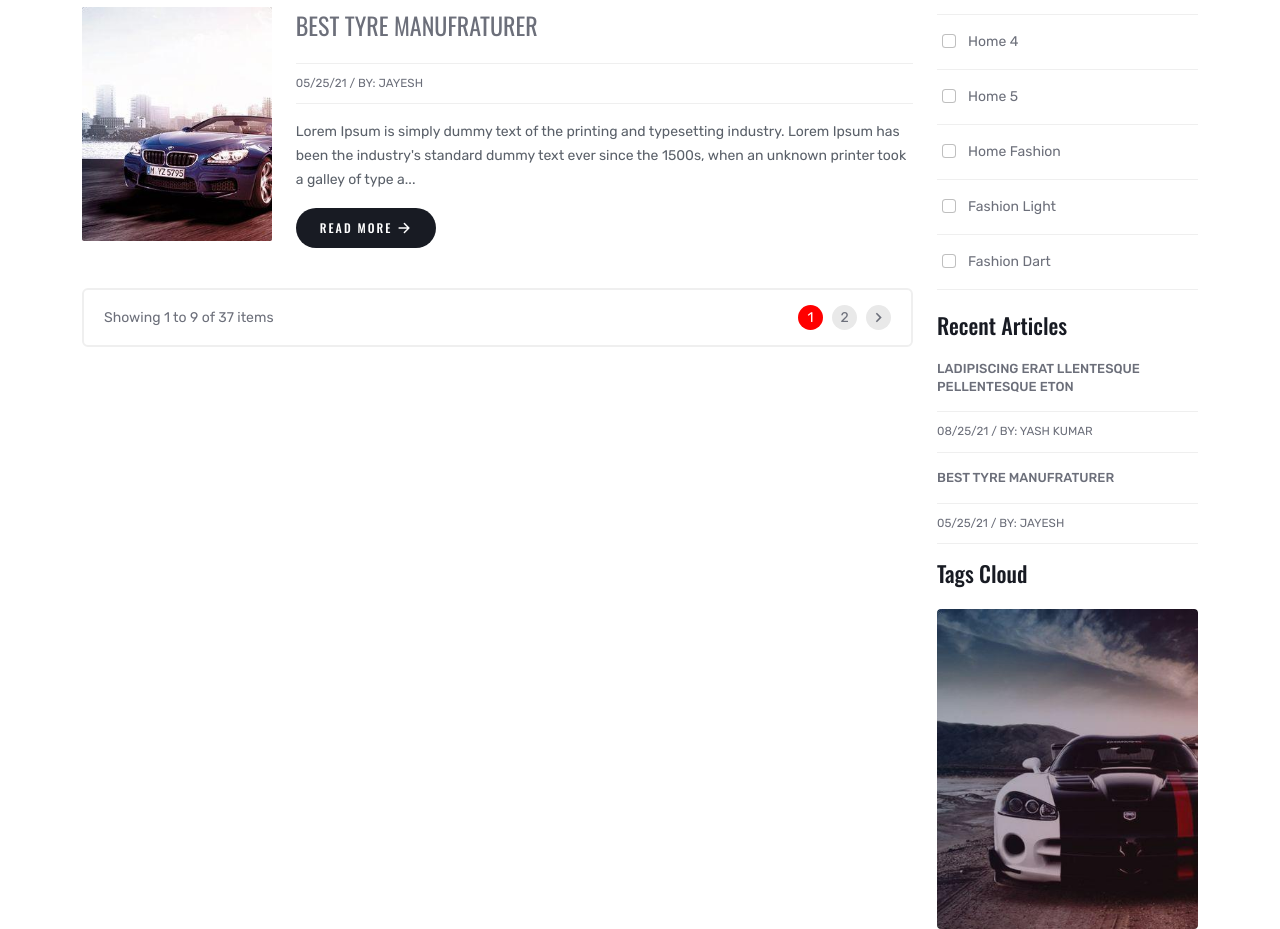
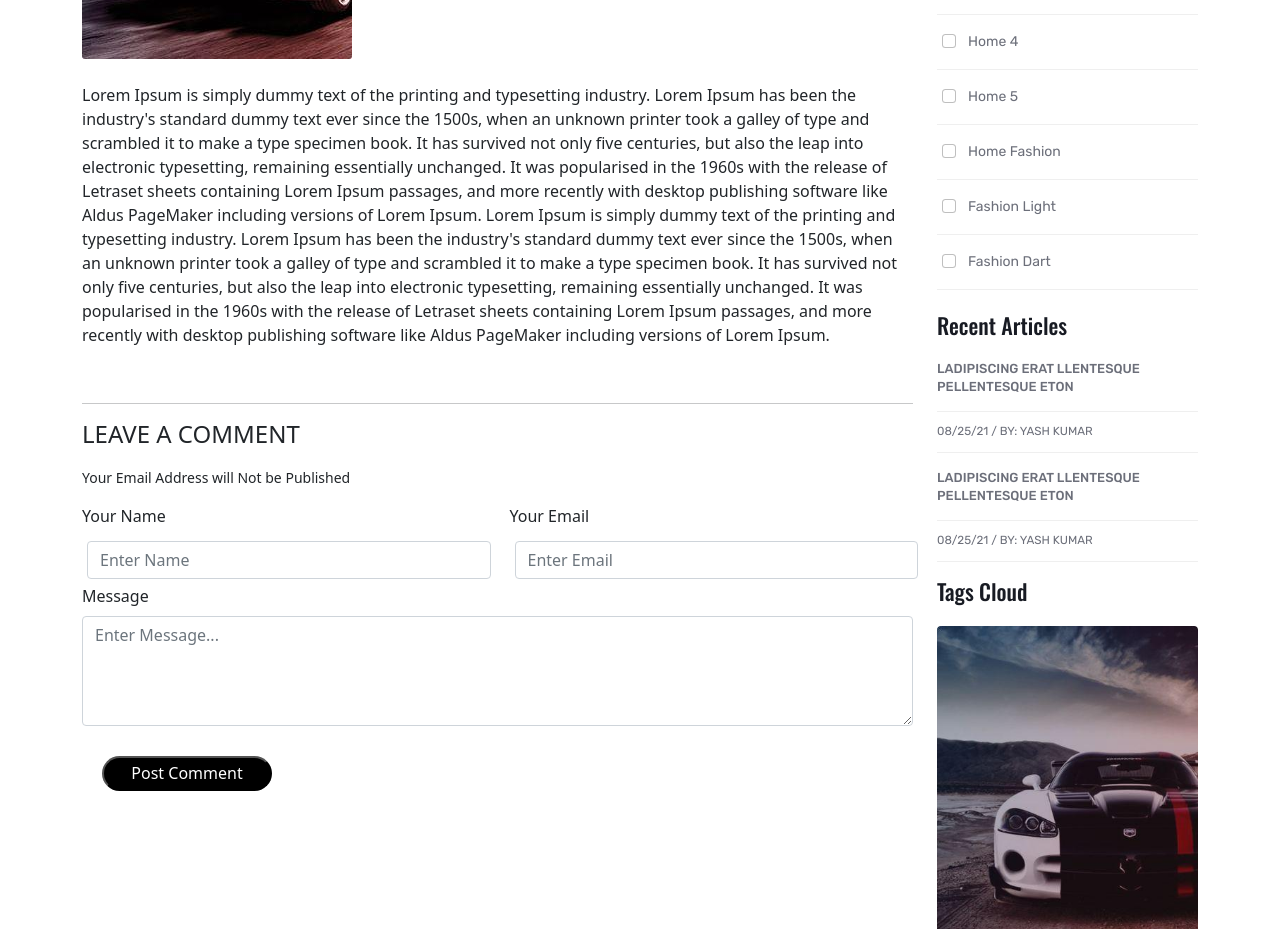
Before and after one commit to ramchandra-kumble/ReactJS, a React (Create React App) app: page /news/1 in a window 1280 px wide. Shown: the part 820-1749 px from the top of the page. Built offline with nearby package versions, Linux system fonts and the light colour scheme; a web font is replaced by a local one.

Commit message:
created news page

```diff
--- a/src/App.js
+++ b/src/App.js
@@ -16,6 +16,7 @@ import Faq from "./pages/FaqPage/Faq";
 import SingleNewsPage from "./pages/NewsPage/SingleNewsPage";
 import Register from "./pages/Account/Register";
 import Login from "./pages/Account/Login";
+import { newsData } from "./components/Data/newsData";
 
 export const CardContext = createContext();
 
@@ -36,8 +37,11 @@ function App() {
             <Route path="/products/:id">
               <ProductDetailsPage />
             </Route>
-            <Route path="/news">
-              <NewsPage />
+            <Route path="/news" exact>
+              <NewsPage newsData={newsData} />
+            </Route>
+            <Route path="/news/:title" exact>
+              <SingleNewsPage newsData={newsData} />
             </Route>
             <Route path="/check-out">
               <CheckoutPage />
@@ -48,9 +52,7 @@ function App() {
             <Route path="/pages/faq">
               <Faq />
             </Route>
-            <Route path="/news/page">
-              <SingleNewsPage />
-            </Route>
+
             <Route path="/account/register">
               <Register />
             </Route>
--- a/src/components/Data/newsData.js
+++ b/src/components/Data/newsData.js
@@ -10,17 +10,17 @@ export const newsData = [
     image: newsImage1,
   },
   {
-    title: "Best Tyre Manufraturer",
-    date: "05/25/21",
-    author: "Jayesh",
+    title: "Ladipiscing erat llentesque pellentesque eton",
+    date: "08/25/21",
+    author: "Yash Kumar",
     description:
       "Lorem Ipsum is simply dummy text of the printing and typesetting industry. Lorem Ipsum has been the industry's standard dummy text ever since the 1500s, when an unknown printer took a galley of type and scrambled it to make a type specimen book. It has survived not only five centuries, but also the leap into electronic typesetting, remaining essentially unchanged. It was popularised in the 1960s with the release of Letraset sheets containing Lorem Ipsum passages, and more recently with desktop publishing software like Aldus PageMaker including versions of Lorem Ipsum. Lorem Ipsum is simply dummy text of the printing and typesetting industry. Lorem Ipsum has been the industry's standard dummy text ever since the 1500s, when an unknown printer took a galley of type and scrambled it to make a type specimen book. It has survived not only five centuries, but also the leap into electronic typesetting, remaining essentially unchanged. It was popularised in the 1960s with the release of Letraset sheets containing Lorem Ipsum passages, and more recently with desktop publishing software like Aldus PageMaker including versions of Lorem Ipsum.",
     image: newsImage1,
   },
   {
-    title: "Color of your Choice",
-    date: "08/5/21",
-    author: "Hasan Abdullah",
+    title: "Ladipiscing erat llentesque pellentesque eton",
+    date: "08/25/21",
+    author: "Yash Kumar",
     description:
       "Lorem Ipsum is simply dummy text of the printing and typesetting industry. Lorem Ipsum has been the industry's standard dummy text ever since the 1500s, when an unknown printer took a galley of type and scrambled it to make a type specimen book. It has survived not only five centuries, but also the leap into electronic typesetting, remaining essentially unchanged. It was popularised in the 1960s with the release of Letraset sheets containing Lorem Ipsum passages, and more recently with desktop publishing software like Aldus PageMaker including versions of Lorem Ipsum. Lorem Ipsum is simply dummy text of the printing and typesetting industry. Lorem Ipsum has been the industry's standard dummy text ever since the 1500s, when an unknown printer took a galley of type and scrambled it to make a type specimen book. It has survived not only five centuries, but also the leap into electronic typesetting, remaining essentially unchanged. It was popularised in the 1960s with the release of Letraset sheets containing Lorem Ipsum passages, and more recently with desktop publishing software like Aldus PageMaker including versions of Lorem Ipsum.",
     image: newsImage1,
--- a/src/components/NewsPageComponent/NewsArea.js
+++ b/src/components/NewsPageComponent/NewsArea.js
@@ -1,10 +1,10 @@
 import React from "react";
-import { newsData } from "./../Data/newsData";
+// import { newsData } from "./../Data/newsData";
 import SingleNews from "./SingleNews";
 import style from "./NewsPageComponent.module.css";
 import { MdKeyboardArrowRight } from "react-icons/md";
 
-const NewsArea = () => {
+const NewsArea = ({ newsData }) => {
   return (
     <>
       <div>
--- /dev/null
+++ b/src/components/NewsPageComponent/NewsCOmment.css
@@ -0,0 +1,16 @@
+.publishpara {
+  font-size: 14px;
+  padding-top: 10px;
+}
+.submitcomment {
+  margin-top: 30px;
+  margin-left: 20px;
+  background-color: black;
+  color: white;
+  width: 170px;
+  height: 35px;
+  border-radius: 25px;
+}
+.submitcomment:hover {
+  background-color: red;
+}
--- /dev/null
+++ b/src/components/NewsPageComponent/NewsComment.js
@@ -0,0 +1,55 @@
+import React from "react";
+import { Form } from "react-bootstrap";
+import "./NewsCOmment.css";
+
+const NewsComment = () => {
+  return (
+    <div>
+      <h4>LEAVE A COMMENT</h4>
+      <p className="publishpara">Your Email Address will Not be Published</p>
+      <Form>
+        <div className="row">
+          <div className="col-lg-6">
+            <div>
+              <Form.Label>Your Name</Form.Label>
+            </div>
+            <div>
+              <Form.Control
+                type="name"
+                placeholder="Enter Name"
+                required
+              ></Form.Control>
+            </div>
+          </div>
+          <div className="col-lg-6">
+            <div>
+              <Form.Label>Your Email</Form.Label>
+            </div>
+            <div>
+              <Form.Control
+                type="email"
+                placeholder="Enter Email"
+                required
+              ></Form.Control>
+            </div>
+          </div>
+        </div>
+        <div>
+          <Form.Label>Message</Form.Label>
+        </div>
+        <div>
+          <Form.Control
+            as="textarea"
+            placeholder="Enter Message..."
+            rows={4}
+          ></Form.Control>
+        </div>
+        <button className="submitcomment" type="submit">
+          Post Comment
+        </button>
+      </Form>
+    </div>
+  );
+};
+
+export default NewsComment;
--- a/src/components/NewsPageComponent/NewsPageMainContent.js
+++ b/src/components/NewsPageComponent/NewsPageMainContent.js
@@ -1,20 +1,19 @@
-import React from 'react';
-import NewsArea from './NewsArea';
-import NewsPageSideBar from './NewsPageSideBar';
+import React from "react";
+// import { BrowserRouter as Router ,Route } from 'react-router';
+import NewsArea from "./NewsArea";
+import NewsPageSideBar from "./NewsPageSideBar";
 
-
-const NewsPageMainContent = () => {
+const NewsPageMainContent = ({ newsData }) => {
   return (
     <section className="container">
       <div className="row my-5 py-4">
         <div className="col-lg-9">
-                    <NewsArea />
+          <NewsArea newsData={newsData} />
         </div>
         <div className="col-lg-3 d-none d-lg-block">
           <NewsPageSideBar />
         </div>
       </div>
-
     </section>
   );
 };
--- a/src/pages/NewsPage/NewsPage.js
+++ b/src/pages/NewsPage/NewsPage.js
@@ -1,16 +1,16 @@
-import React from 'react';
-import MenuBar from '../../components/MenuBar/MenuBar';
-import PageBanner from './../../components/commonComponent/PageBanner/PageBanner';
-import NewsPageMainContent from './../../components/NewsPageComponent/NewsPageMainContent';
+import React from "react";
+import MenuBar from "../../components/MenuBar/MenuBar";
+import PageBanner from "./../../components/commonComponent/PageBanner/PageBanner";
+import NewsPageMainContent from "./../../components/NewsPageComponent/NewsPageMainContent";
 
-const NewsPage = () => {
-    return (
-        <div>
-            <PageBanner title="News"/>
-            <MenuBar />
-            <NewsPageMainContent />
-        </div>
-    );
+const NewsPage = ({ newsData }) => {
+  return (
+    <div>
+      <PageBanner title="News" />
+      <MenuBar />
+      <NewsPageMainContent newsData={newsData} />
+    </div>
+  );
 };
 
 export default NewsPage;
--- a/src/pages/NewsPage/SingleNewsPage.js
+++ b/src/pages/NewsPage/SingleNewsPage.js
@@ -1,9 +1,48 @@
 import React from "react";
+import PageBanner from "../../components/commonComponent/PageBanner/PageBanner";
+import MenuBar from "../../components/MenuBar/MenuBar";
+import NewsComment from "../../components/NewsPageComponent/NewsComment";
+import NewsPageSideBar from "../../components/NewsPageComponent/NewsPageSideBar";
+// import "./SingleNewsPage.css";
 
-const SingleNewsPage = () => {
+const SingleNewsPage = ({ newsData }) => {
+  console.log(newsData);
   return (
     <div>
-      <h1>hello</h1>
+      {/* {newsData.map((news, index) => (
+
+      ))} */}
+      <PageBanner title={`${newsData[0].title}`} />
+      <MenuBar />
+      <section className="container">
+        <div className="row my-5 py-4">
+          <div className="col-lg-9">
+            <div className="row">
+              <div className="col-lg-4">
+                <img src={newsData[0].image} alt="image" />
+              </div>
+              <div className="col-lg-8">
+                <div className={"pt-5"}>
+                  <h2>{newsData[0].title}</h2>
+                </div>
+                <div className="pt-4">
+                  <h6>{newsData[0].author}</h6>
+                  <h6>{newsData[0].date}</h6>
+                </div>
+              </div>
+            </div>
+            <div className="pt-4 pb-4">
+              <p>{newsData[0].description}</p>
+            </div>
+            <hr />
+            <NewsComment />
+          </div>
+
+          <div className="col-lg-3 d-none d-lg-block">
+            <NewsPageSideBar />
+          </div>
+        </div>
+      </section>
     </div>
   );
 };
```
Lines whose indentation alone changed are shown as unchanged.
